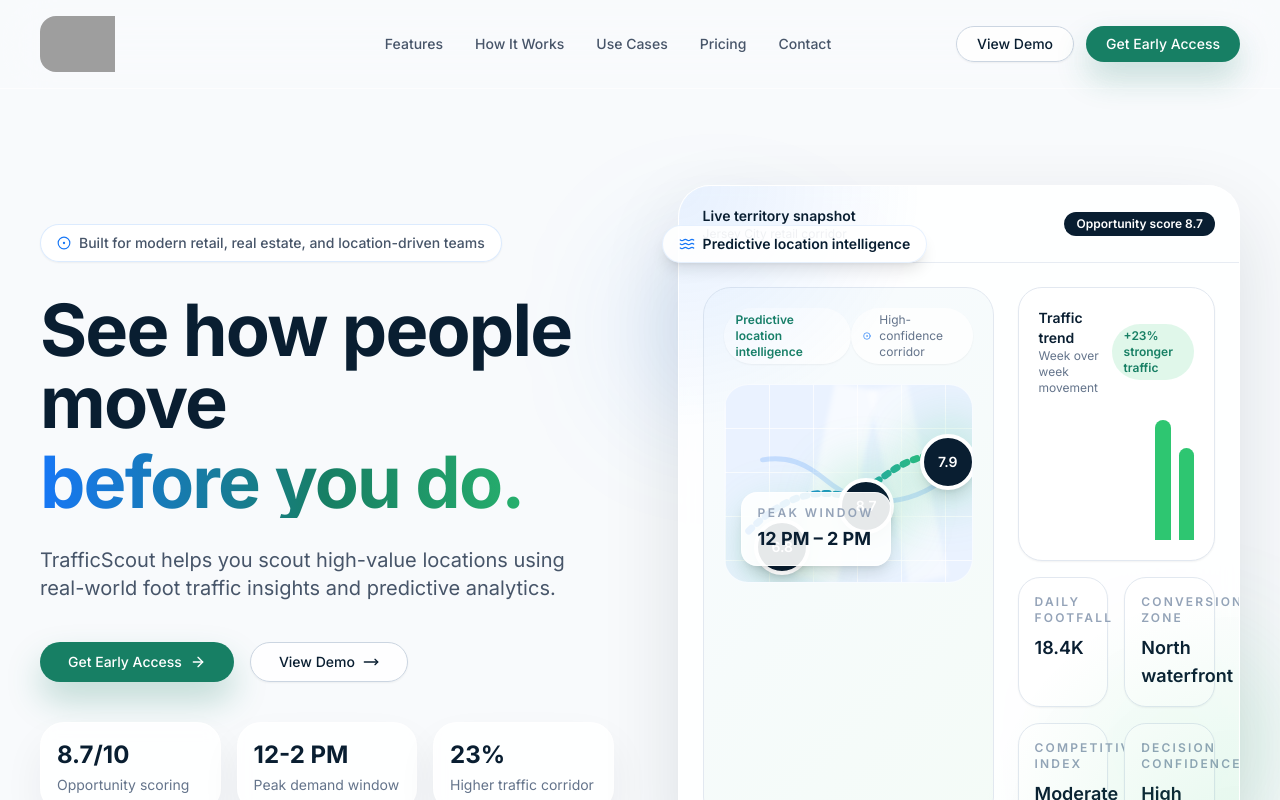
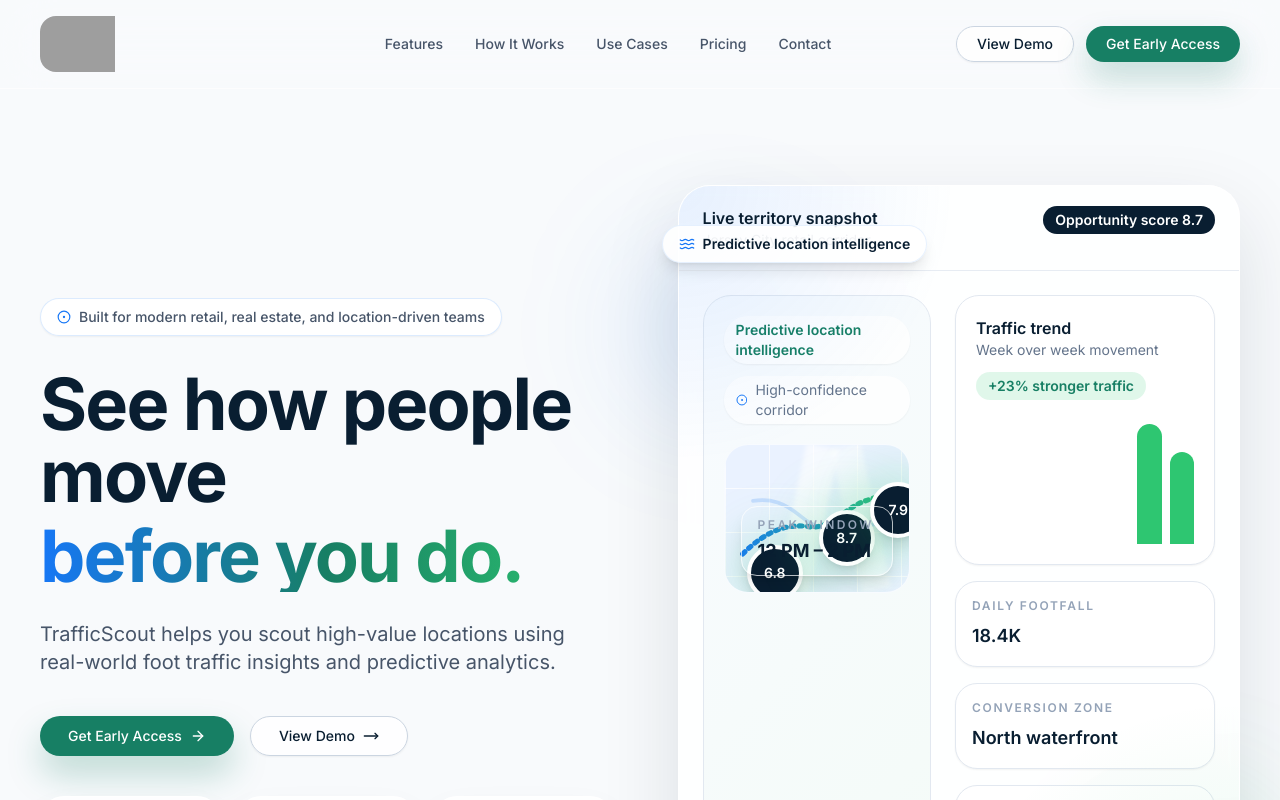
Before and after one commit to Sailornaut/FlowMap, a React (Vite) app: page / in a window 1280 px wide. Shown: the top 800 px of the page. Built offline with nearby package versions, Linux system fonts and the light colour scheme; no server answers; grey boxes are pictures that could not be loaded.

Commit message:
Refine landing hero card layout

```diff
--- a/src/pages/Landing.jsx
+++ b/src/pages/Landing.jsx
@@ -129,7 +129,7 @@
   const bars = useMemo(() => [48, 62, 76, 68, 88, 94, 72], []);
 
   return (
-    <div className="relative w-full max-w-[620px]">
+    <div className="relative w-full max-w-[620px] min-w-0">
       <div className="absolute -left-10 top-16 h-40 w-40 rounded-full bg-[#1777F6]/15 blur-3xl" />
       <div className="absolute -right-6 bottom-4 h-44 w-44 rounded-full bg-[#2EC671]/20 blur-3xl" />
 
@@ -140,23 +140,27 @@
         className="relative overflow-hidden rounded-[32px] border border-white/60 bg-white/85 shadow-[0_30px_80px_rgba(9,30,49,0.12)] backdrop-blur"
       >
         <div className="absolute inset-0 bg-[radial-gradient(circle_at_top_left,rgba(23,119,246,0.10),transparent_28%),radial-gradient(circle_at_bottom_right,rgba(46,198,113,0.12),transparent_30%)]" />
-        <div className="relative border-b border-slate-200/80 px-6 py-5">
-          <div className="flex items-center justify-between gap-4">
-            <div>
-              <p className="text-sm font-semibold text-[#091E31]">Live territory snapshot</p>
-              <p className="text-xs text-slate-500">Jersey City retail corridor</p>
+        <div className="relative border-b border-slate-200/80 px-5 py-5 sm:px-6">
+          <div className="flex flex-wrap items-start justify-between gap-3">
+            <div className="min-w-0">
+              <p className="text-sm font-semibold text-[#091E31] sm:text-base">Live territory snapshot</p>
+              <p className="truncate text-xs text-slate-500 sm:text-sm">Jersey City retail corridor</p>
             </div>
-            <div className="rounded-full bg-[#091E31] px-3 py-1 text-xs font-semibold text-white">Opportunity score 8.7</div>
+            <div className="shrink-0 rounded-full bg-[#091E31] px-3 py-1 text-xs font-semibold text-white sm:text-sm">
+              Opportunity score 8.7
+            </div>
           </div>
         </div>
 
-        <div className="grid gap-6 p-6 lg:grid-cols-[1.4fr_0.95fr]">
-          <div className="rounded-[28px] border border-slate-200 bg-[linear-gradient(135deg,#f8fbff_0%,#f4fbf7_100%)] p-5">
-            <div className="flex items-center justify-between">
-              <div className="rounded-full bg-white/80 px-3 py-1 text-xs font-semibold text-[#177F64] shadow-sm">Predictive location intelligence</div>
-              <div className="flex items-center gap-2 rounded-full bg-white/80 px-3 py-1 text-xs text-slate-500 shadow-sm">
+        <div className="grid gap-6 p-5 sm:p-6 xl:grid-cols-[minmax(0,1.28fr)_minmax(260px,0.92fr)]">
+          <div className="min-w-0 rounded-[28px] border border-slate-200 bg-[linear-gradient(135deg,#f8fbff_0%,#f4fbf7_100%)] p-4 sm:p-5">
+            <div className="flex flex-col items-start gap-3 sm:flex-row sm:flex-wrap sm:items-center">
+              <div className="max-w-full rounded-full bg-white/80 px-3 py-1 text-xs font-semibold leading-5 text-[#177F64] shadow-sm sm:text-sm">
+                Predictive location intelligence
+              </div>
+              <div className="flex max-w-full items-center gap-2 rounded-full bg-white/80 px-3 py-1 text-xs leading-5 text-slate-500 shadow-sm sm:text-sm">
                 <CircleDot className="h-3.5 w-3.5 text-[#1777F6]" />
-                High-confidence corridor
+                <span>High-confidence corridor</span>
               </div>
             </div>
 
@@ -191,7 +195,7 @@
 
               {[
                 { left: "12%", top: "68%", score: "6.8" },
-                { left: "46%", top: "47%", score: "8.7" },
+                { left: "51%", top: "44%", score: "8.7" },
                 { left: "79%", top: "25%", score: "7.9" },
               ].map((node, index) => (
                 <motion.div
@@ -203,27 +207,29 @@
                   style={{ left: node.left, top: node.top }}
                 >
                   <div className="absolute -inset-4 rounded-full bg-[#2EC671]/20 blur-xl" />
-                  <div className="relative flex h-14 w-14 items-center justify-center rounded-full border-4 border-white bg-[#091E31] text-sm font-semibold text-white shadow-lg">
+                  <div className="relative flex h-12 w-12 items-center justify-center rounded-full border-4 border-white bg-[#091E31] text-sm font-semibold text-white shadow-lg sm:h-14 sm:w-14">
                     {node.score}
                   </div>
                 </motion.div>
               ))}
 
-              <div className="absolute bottom-4 left-4 rounded-2xl border border-white/70 bg-white/90 px-4 py-3 shadow-lg">
+              <div className="absolute bottom-4 left-4 right-4 max-w-[280px] rounded-2xl border border-white/70 bg-white/92 px-4 py-2.5 shadow-lg sm:max-w-[300px]">
                 <p className="text-xs font-semibold uppercase tracking-[0.2em] text-slate-400">Peak window</p>
-                <p className="mt-1 text-lg font-bold text-[#091E31]">12 PM – 2 PM</p>
+                <p className="mt-1 text-base font-bold text-[#091E31] sm:text-lg">12 PM – 2 PM</p>
               </div>
             </div>
           </div>
 
-          <div className="space-y-4">
-            <div className="rounded-[24px] border border-slate-200 bg-white p-5 shadow-sm">
-              <div className="flex items-center justify-between">
-                <div>
-                  <p className="text-sm font-semibold text-[#091E31]">Traffic trend</p>
-                  <p className="text-xs text-slate-500">Week over week movement</p>
+          <div className="min-w-0 space-y-4">
+            <div className="rounded-[24px] border border-slate-200 bg-white p-4 shadow-sm sm:p-5">
+              <div className="flex flex-wrap items-start justify-between gap-3">
+                <div className="min-w-0">
+                  <p className="text-sm font-semibold text-[#091E31] sm:text-base">Traffic trend</p>
+                  <p className="text-xs text-slate-500 sm:text-sm">Week over week movement</p>
                 </div>
-                <div className="rounded-full bg-[#2EC671]/15 px-3 py-1 text-xs font-semibold text-[#177F64]">+23% stronger traffic</div>
+                <div className="max-w-full rounded-full bg-[#2EC671]/15 px-3 py-1 text-xs font-semibold leading-5 text-[#177F64] sm:text-sm">
+                  +23% stronger traffic
+                </div>
               </div>
               <div className="mt-4 flex h-32 items-end gap-2">
                 {bars.map((height, index) => (
@@ -238,16 +244,20 @@
               </div>
             </div>
 
-            <div className="grid grid-cols-2 gap-4">
+            <div className="grid grid-cols-1 gap-4 sm:grid-cols-2 xl:grid-cols-1 2xl:grid-cols-2">
               {[
                 ["Daily footfall", "18.4K"],
                 ["Conversion zone", "North waterfront"],
                 ["Competitive index", "Moderate"],
                 ["Decision confidence", "High"],
               ].map(([label, value]) => (
-                <div key={label} className="rounded-[22px] border border-slate-200 bg-white p-4 shadow-sm">
-                  <p className="text-xs font-semibold uppercase tracking-[0.18em] text-slate-400">{label}</p>
-                  <p className="mt-2 text-lg font-semibold text-[#091E31]">{value}</p>
+                <div key={label} className="min-w-0 rounded-[22px] border border-slate-200 bg-white p-4 shadow-sm">
+                  <p className="text-[11px] font-semibold uppercase tracking-[0.12em] text-slate-400 sm:text-xs sm:tracking-[0.14em]">
+                    {label}
+                  </p>
+                  <p className="mt-2 text-base font-semibold leading-snug text-[#091E31] sm:text-lg">
+                    {value}
+                  </p>
                 </div>
               ))}
             </div>
```
